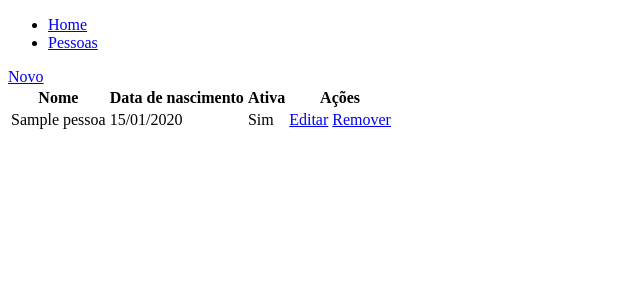
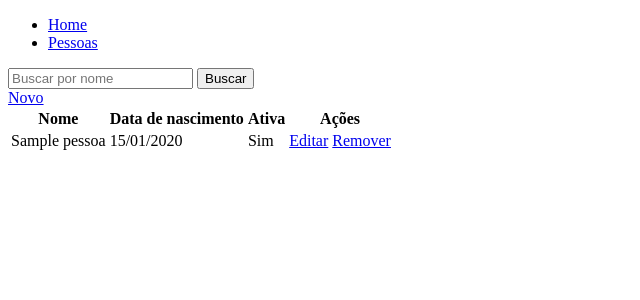
Before and after one commit to thomzera/people-registration, a Django app: page /pessoas/ in a window 1280 px wide. Shown: the top 300 px of the page, without its empty margins (0-640 px from the left). Run offline with Django 4.2, Linux system fonts and the light colour scheme; tables that the repository leaves empty hold one stand-in row (values such as "Sample post").

Commit message:
Adicionando um campo de buscas

```diff
--- a/pessoa/forms.py
+++ b/pessoa/forms.py
@@ -5,6 +5,12 @@ from .models import Pessoa
 
 
 class PessoaForm(forms.ModelForm):
+    data_nascimento = forms.DateField(
+        widget=forms.TextInput(
+            attrs={"type": "date"}
+        )
+    )
+
     class Meta:
         model = Pessoa
         fields = ['nome_completo', 'data_nascimento', 'ativa']
--- a/pessoa/templates/pessoa/pessoa_list.html
+++ b/pessoa/templates/pessoa/pessoa_list.html
@@ -1,5 +1,10 @@
 {% extends 'main/base.html' %}
 {% block content %}
+
+<form method="get">
+    <input type="text" name="nome" placeholder="Buscar por nome">
+    <input type="submit" value="Buscar">
+</form>
 
 <a href="{% url 'pessoa.novo' %}">Novo</a>
 
--- a/pessoa/views.py
+++ b/pessoa/views.py
@@ -9,6 +9,15 @@ from .models import Pessoa
 class ListaPessoaView(ListView):
     model = Pessoa
     queryset = Pessoa.objects.all().order_by('nome_completo')
+
+    def get_queryset(self):
+        queryset = super().get_queryset()
+        filtro_nome = self.request.GET.get('nome') or None
+
+        if filtro_nome:
+            queryset = queryset.filter(nome_completo__contains=filtro_nome)
+
+        return queryset
 
 
 class PessoaCreatView(CreateView):
```
